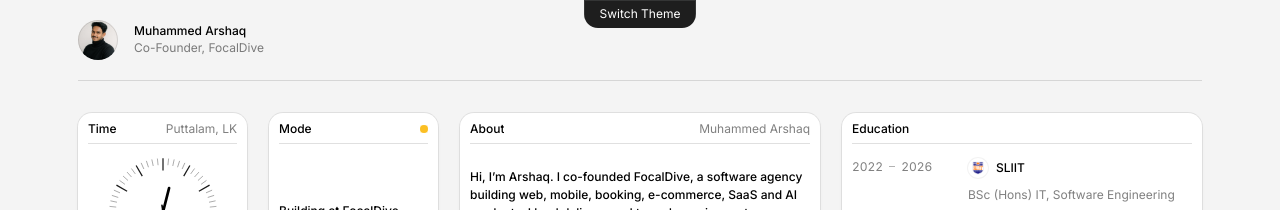
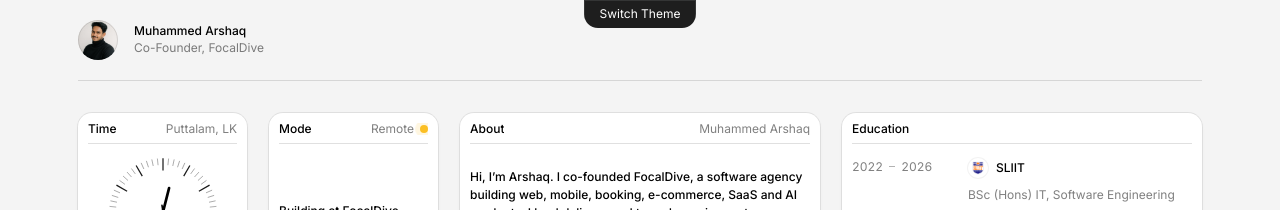
Before and after one commit to arshartisan/arsh-artisan, a Next.js app: page /light in a window 1280 px wide. Shown: the top 210 px of the page. Built offline with nearby package versions, Linux system fonts and the light colour scheme.

Commit message:
feat: update status card to include mode and adjust item radius

```diff
--- a/src/app/globals.css
+++ b/src/app/globals.css
@@ -46,7 +46,7 @@
   --color-tooltip-fg: var(--tooltip-fg);
 
   --radius-card: 14px;
-  --radius-item: 4px;
+  --radius-item: 16px;
 
   /* Strong curves from emil-design-eng; better-ui cross-fade curve */
   --ease-out-strong: cubic-bezier(0.23, 1, 0.32, 1);
--- a/src/components/portfolio/widgets/status-card.tsx
+++ b/src/components/portfolio/widgets/status-card.tsx
@@ -7,13 +7,12 @@ export function StatusCard({ status }: { status: Theme["status"] }) {
     <WidgetCard
       label={status.label}
       meta={
-        <span
-          className="relative flex size-2"
-          style={{ "--indicator": status.indicator } as CSSProperties}
-        >
-          <span className="absolute inset-0 rounded-full bg-(--indicator) opacity-60 animate-[status-ping_2.4s_cubic-bezier(0.23,1,0.32,1)_infinite]" />
-          <span className="relative size-2 rounded-full bg-(--indicator)" />
-          <span className="sr-only">Status</span>
+        <span className="flex items-center gap-1.5" style={{ "--indicator": status.indicator } as CSSProperties}>
+          {status.mode}
+          <span aria-hidden="true" className="relative flex size-2">
+            <span className="absolute inset-0 rounded-full bg-(--indicator) opacity-60 animate-[status-ping_2.4s_cubic-bezier(0.23,1,0.32,1)_infinite]" />
+            <span className="relative size-2 rounded-full bg-(--indicator)" />
+          </span>
         </span>
       }
       bodyClassName="justify-end gap-2.5"
--- a/src/data/data.json
+++ b/src/data/data.json
@@ -24,6 +24,7 @@
       },
       "status": {
         "label": "Mode",
+        "mode": "Remote",
         "indicator": "#34c759",
         "text": "Open to full-stack, mobile and AI engineering roles. Let’s build something that ships 🚀"
       },
@@ -49,6 +50,7 @@
       },
       "status": {
         "label": "Mode",
+        "mode": "Remote",
         "indicator": "#fbbf24",
         "text": "Building at FocalDive. Taking on a few new client projects this quarter 🛠️"
       },
```
